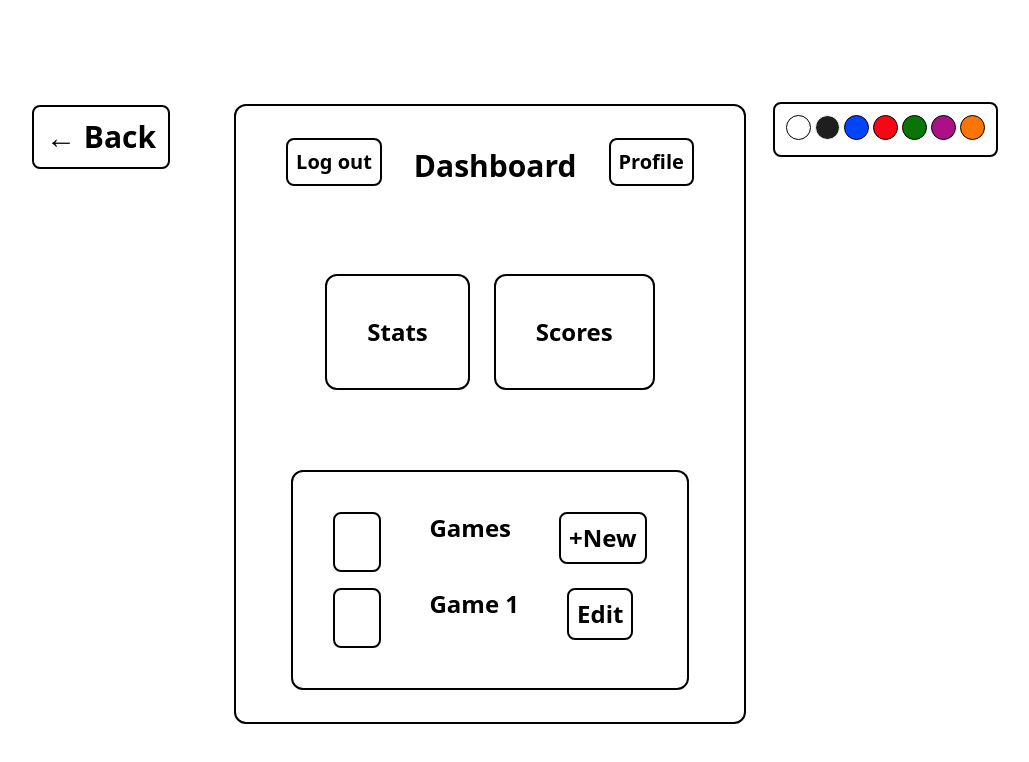
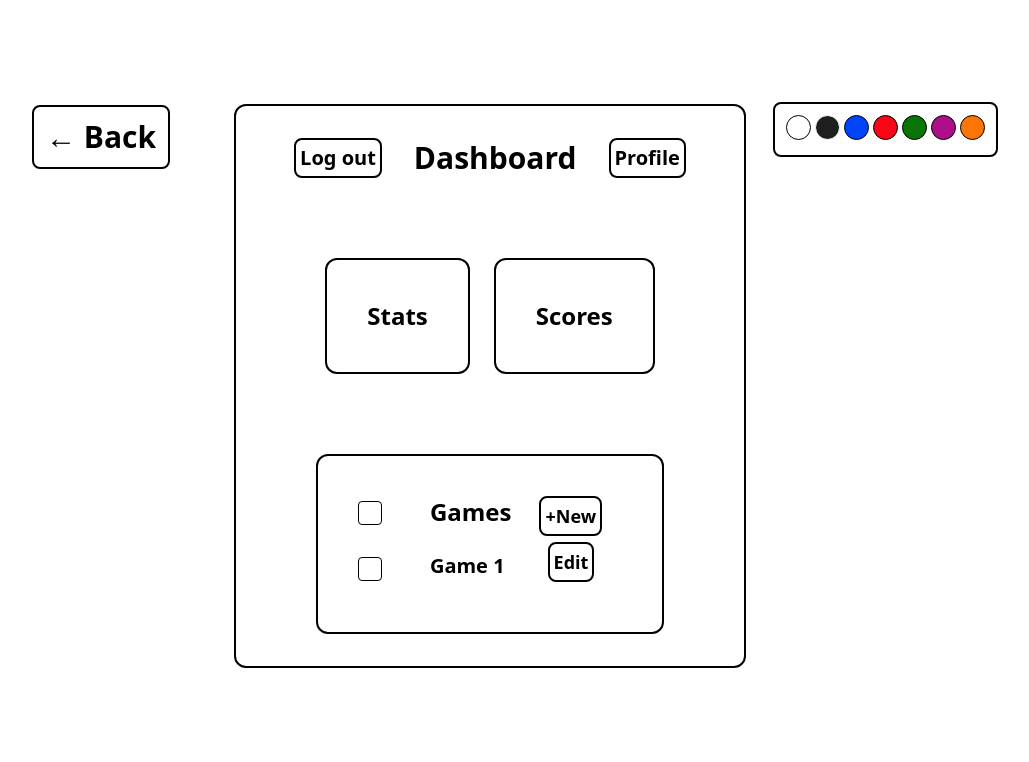
Before and after one commit to BlueSage96/SudokuSage, a React (Vite) app in the folder Frontend/: page /dashboard in a window 1280 px wide. Shown: the top 762 px of the page, without its empty margins (150-1179 px from the left). Built offline with nearby package versions, Linux system fonts and the light colour scheme.

Commit message:
Working check and checkbox

```diff
--- a/Frontend/src/Components/Games/GamesList.jsx
+++ b/Frontend/src/Components/Games/GamesList.jsx
@@ -1,19 +1,39 @@
-import { Card, Button } from "flowbite-react";
+import { Card, Button, Checkbox } from "flowbite-react";
+import { Check } from "lucide-react";
 export default function GamesList () {
     return (
       <>
         <div>
-          <Card className="card-container items-center justify-center text-2xl font-bold border-2">
+          <Card className="card-container items-center justify-center font-bold border-2">
             <div className="flex gap-12">
-              <Button className="select-style"></Button>
-              <h1>Games</h1>
-              <Button className="btn-style-3">+New</Button>
+              <label className="flex items-center gap-2 cursor-pointer">
+                <div className="relative">
+                  <Checkbox className="peer appearance-none select-style" />
+
+                  {/* Custom checkmark */}
+                  <Check className="check-style" />
+                </div>
+              </label>
+              <h1 className="text-2xl">Games</h1>
+              <Button className="btn-style-3 !relative right-[20px]">
+                +New
+              </Button>
             </div>
 
+            {/* Make into it's own reusable modal */}
             <div className="flex gap-12">
-              <Button className="select-style"></Button>
-              <h1>Game 1</h1>
-              <Button className="btn-style-3">Edit</Button>
+              <label className="flex items-center gap-2 cursor-pointer">
+                <div className="relative">
+                  <Checkbox className="peer appearance-none select-style" />
+
+                  {/* Custom checkmark */}
+                  <Check className="check-style" />
+                </div>
+              </label>
+              <h1 className="text-xl">Game 1</h1>
+              <Button className="btn-style-3 !relative bottom-[10px] right-[5px]">
+                Edit
+              </Button>
             </div>
           </Card>
         </div>
--- a/Frontend/src/index.css
+++ b/Frontend/src/index.css
@@ -4,64 +4,64 @@
   :root {
     /* Default theme */
     --primary-background-color: #fff;
-      --secondary-background-color:#f7f7f7;
-      --primary-text-color:#000;
+    --secondary-background-color: #f7f7f7;
+    --primary-text-color: #000;
     --input-bg: #f3f4f6;
     --input-text: #000;
     --input-border: #000;
     --input-placeholder-color: #808080;
   }
 
-   :root[data-theme="dark"]{
+  :root[data-theme="dark"] {
     --primary-background-color: #000;
-    --secondary-background-color:#2e3039;
-    --primary-border-color:#fff;
-    --primary-text-color:rgba(255, 255, 255);
+    --secondary-background-color: #2e3039;
+    --primary-border-color: #fff;
+    --primary-text-color: rgba(255, 255, 255);
     --input-bg: #262e3e;
     --input-text: #fff;
   }
 
-  :root[data-theme="blue"]{
+  :root[data-theme="blue"] {
     --primary-background-color: rgba(24, 16, 255, 1);
-    --secondary-background-color:rgba(14, 16, 240, 1);
-    --primary-border-color:#fff;
-    --primary-text-color:rgba(255, 255, 255, 0.87);
+    --secondary-background-color: rgba(14, 16, 240, 1);
+    --primary-border-color: #fff;
+    --primary-text-color: rgba(255, 255, 255, 0.87);
     --input-bg: #094bff;
     --input-text: #fff;
   }
 
-  :root[data-theme="red"]{
+  :root[data-theme="red"] {
     --primary-background-color: rgba(255, 0, 0, 1);
-    --secondary-background-color:rgb(233, 53, 37);
-    --primary-border-color:#000;
-    --primary-text-color:rgba(255, 255, 255);
+    --secondary-background-color: rgb(233, 53, 37);
+    --primary-border-color: #000;
+    --primary-text-color: rgba(255, 255, 255);
     --input-bg: #dc0404;
     --input-text: #fff;
   }
 
-  :root[data-theme="green"]{
+  :root[data-theme="green"] {
     --primary-background-color: rgb(0, 87, 29);
-    --secondary-background-color:rgb(3, 220, 144);
-    --primary-border-color:#fff;
-    --primary-text-color:rgba(255, 255, 255);
+    --secondary-background-color: rgb(3, 220, 144);
+    --primary-border-color: #fff;
+    --primary-text-color: rgba(255, 255, 255);
     --input-bg: #197d16;
     --input-text: #fff;
   }
 
-  :root[data-theme="purple"]{
+  :root[data-theme="purple"] {
     --primary-background-color: rgb(126, 0, 138);
-    --secondary-background-color:rgb(194, 63, 255);
-    --primary-border-color:#fff;
-    --primary-text-color:rgba(255, 255, 255);
+    --secondary-background-color: rgb(194, 63, 255);
+    --primary-border-color: #fff;
+    --primary-text-color: rgba(255, 255, 255);
     --input-bg: #8e2791;
     --input-text: #fff;
   }
 
-    :root[data-theme="orange"]{
+  :root[data-theme="orange"] {
     --primary-background-color: rgb(255, 85, 0);
-    --secondary-background-color:rgb(251, 130, 0);
-    --primary-border-color:#000;
-    --primary-text-color:rgba(255, 255, 255);
+    --secondary-background-color: rgb(251, 130, 0);
+    --primary-border-color: #000;
+    --primary-text-color: rgba(255, 255, 255);
     --input-bg: #ff852f;
     --input-text: #fff;
   }
@@ -98,17 +98,17 @@
   .card-themed {
     @apply bg-[var(--primary-background-color)]
            border-[var(--primary-border-color)]
-           text-[var(--primary-text-color)]
+           text-[var(--primary-text-color)];
   }
 
   .theme-options {
     @apply bg-[var(--primary-background-color)]
             border-[var(--primary-border-color)]
-            text-[var(--secondary-text-color)]
+            text-[var(--secondary-text-color)];
   }
 
   .theme-container {
-    @apply flex absolute border-2 rounded-lg p-2.75
+    @apply flex absolute border-2 rounded-lg p-2.75;
   }
 
   .no-theme {
@@ -118,41 +118,48 @@
 
   .title-style {
     @apply text-3xl font-bold flex items-center
-      justify-center
+      justify-center;
   }
 
   .btn-style-1 {
     @apply border-2 p-2 mb-2 rounded-lg
-        border-[var(--primary-border-color)]
+        border-[var(--primary-border-color)];
   }
 
   .btn-style-1:hover {
-      @apply cursor-pointer bg-blue-400
+    @apply cursor-pointer bg-blue-400;
   }
 
   .btn-style-2 {
     @apply border-2 p-2 rounded-lg
-      border-[var(--primary-border-color)]
+      border-[var(--primary-border-color)];
   }
 
   .btn-style-2:hover {
-      @apply bg-red-500 cursor-pointer
+    @apply bg-red-500 cursor-pointer;
   }
 
   .btn-style-3 {
-      @apply border-2 p-2 mb-2 rounded-lg
+    @apply border-2 p-1 rounded-lg text-lg;
   }
 
   .btn-style-3:hover {
-      @apply cursor-pointer bg-blue-400
+    @apply cursor-pointer bg-blue-400;
   }
 
-
   .select-style {
-      @apply w-12 rounded-lg border-2
+    @apply appearance-none w-6 h-6 border-2 rounded bg-[var(--primary-background-color)];
   }
 
+  .check-style {
+    @apply absolute top-[-5px] left-[-3px] w-8 h-8 p-1 text-blue-500 opacity-0 peer-checked:opacity-100 cursor-pointer
+  }
+
+  /* .select-style:checked {
+    @apply bg-blue-700;
+  } */
+
   .back-style {
-      @apply border-2 p-3 rounded-lg text-3xl
+    @apply border-2 p-3 rounded-lg text-3xl;
   }
 }
```
Lines whose indentation alone changed are shown as unchanged.
